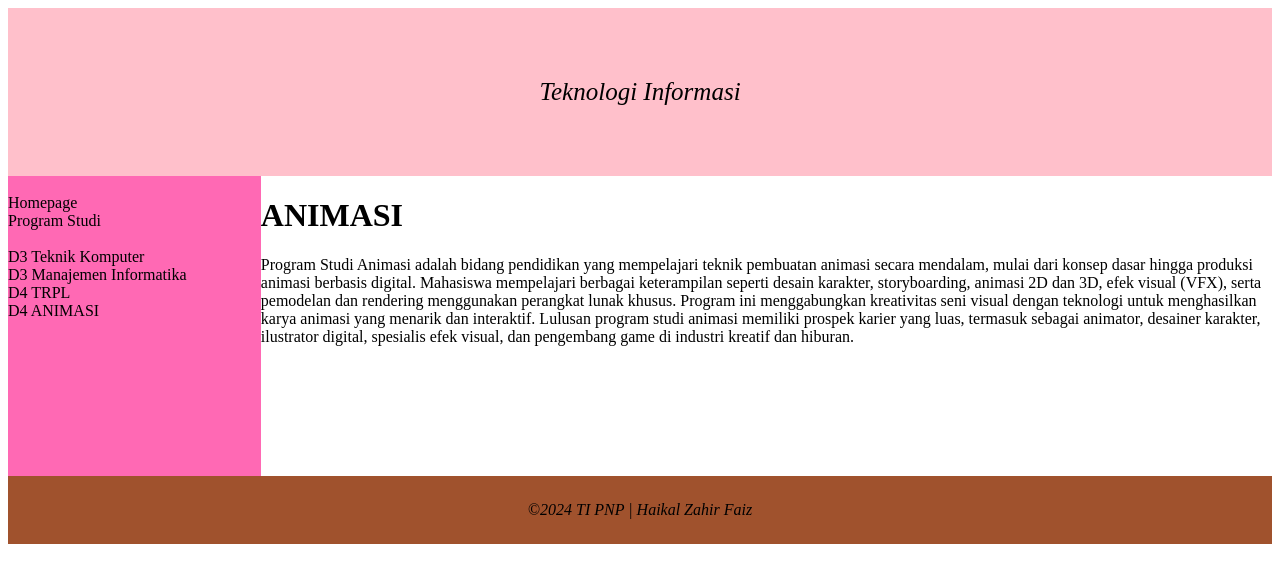
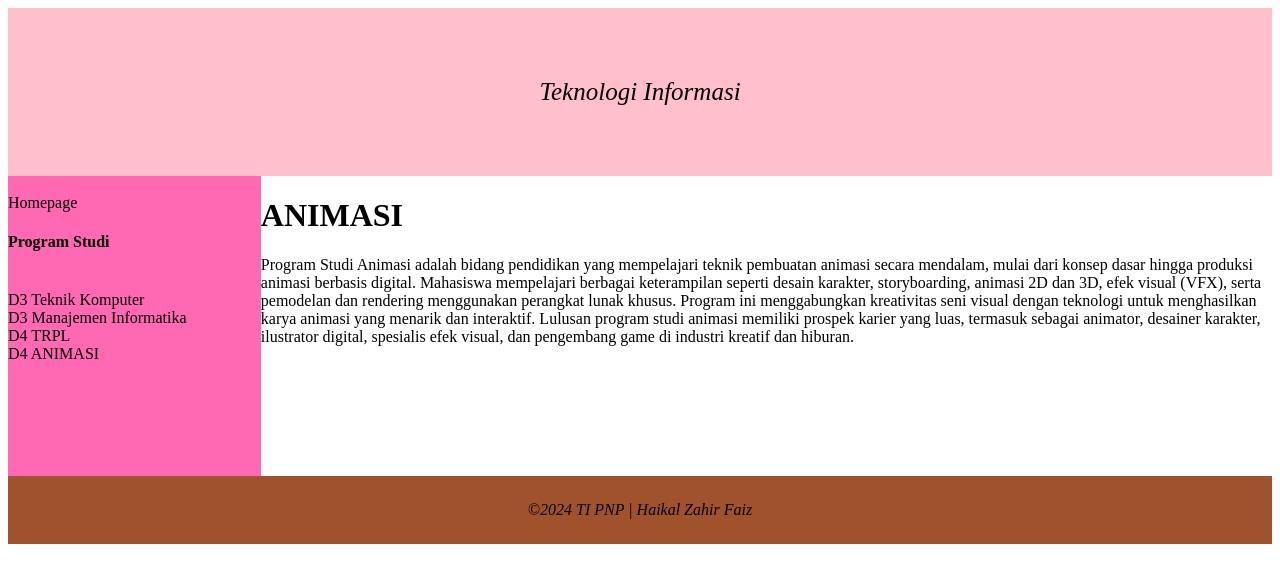
Before and after one commit to haikalzhir/TEKINFO-html, a plain HTML site: page ANIMASI.html in a window 1280 px wide. Drawn offline with Linux system fonts and the light colour scheme.

Commit message:
Update ANIMASI.html

```diff
--- a/ANIMASI.html
+++ b/ANIMASI.html
@@ -38,7 +38,7 @@
         </div>
         <div class="sidebar">
             <br><a href="index.html" style="text-decoration: none; color: black;">Homepage</a>
-            <br>Program Studi</br>
+            <h4>Program Studi</h4>
 
             <br><a href="TEKNIK KOMPUTER.html" style="text-decoration: none; color: black;">D3 Teknik Komputer</a>
             <br><a href="MANAJEMEN INFORMATIKA.html" style="text-decoration: none; color: black;">D3 Manajemen Informatika</a>
```
